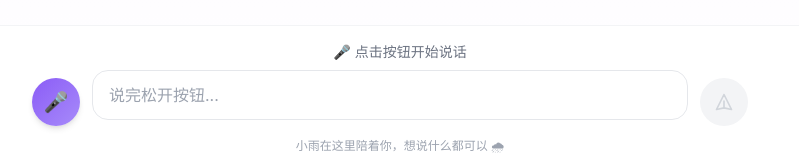
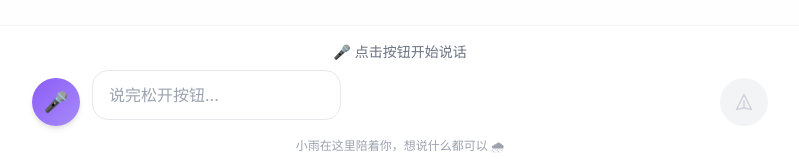
Before and after one commit to michaelqt007/lifecompass, a Next.js app: page / in a window 1280 px wide. Shown: the part 630-797 px from the top of the page, without its empty margins (240-1039 px from the left). Built offline with nearby package versions, Linux system fonts and the light colour scheme.

Commit message:
Fix: 输入框宽度自适应内容

```diff
--- a/src/app/page.tsx
+++ b/src/app/page.tsx
@@ -375,7 +375,7 @@ export default function Home() {
             )}
 
             {/* 输入框 */}
-            <div className="flex-grow min-w-[200px] max-w-[calc(100%-140px)] relative">
+            <div className="flex-grow relative">
               <textarea
                 value={input}
                 onChange={(e) => setInput(e.target.value)}
@@ -383,7 +383,11 @@ export default function Home() {
                 placeholder={isVoiceMode ? "说完松开按钮..." : "输入你想说的..."}
                 className="w-full resize-none rounded-2xl border border-gray-200 px-4 py-3 input-focus bg-white/50 backdrop-blur-sm transition-all"
                 rows={1}
-                style={{ minHeight: '48px', maxHeight: '160px' }}
+                style={{
+                  minHeight: '48px',
+                  maxHeight: '160px',
+                  width: 'auto',
+                }}
                 onInput={(e) => {
                   const target = e.target as HTMLTextAreaElement
                   target.style.height = 'auto'
```
